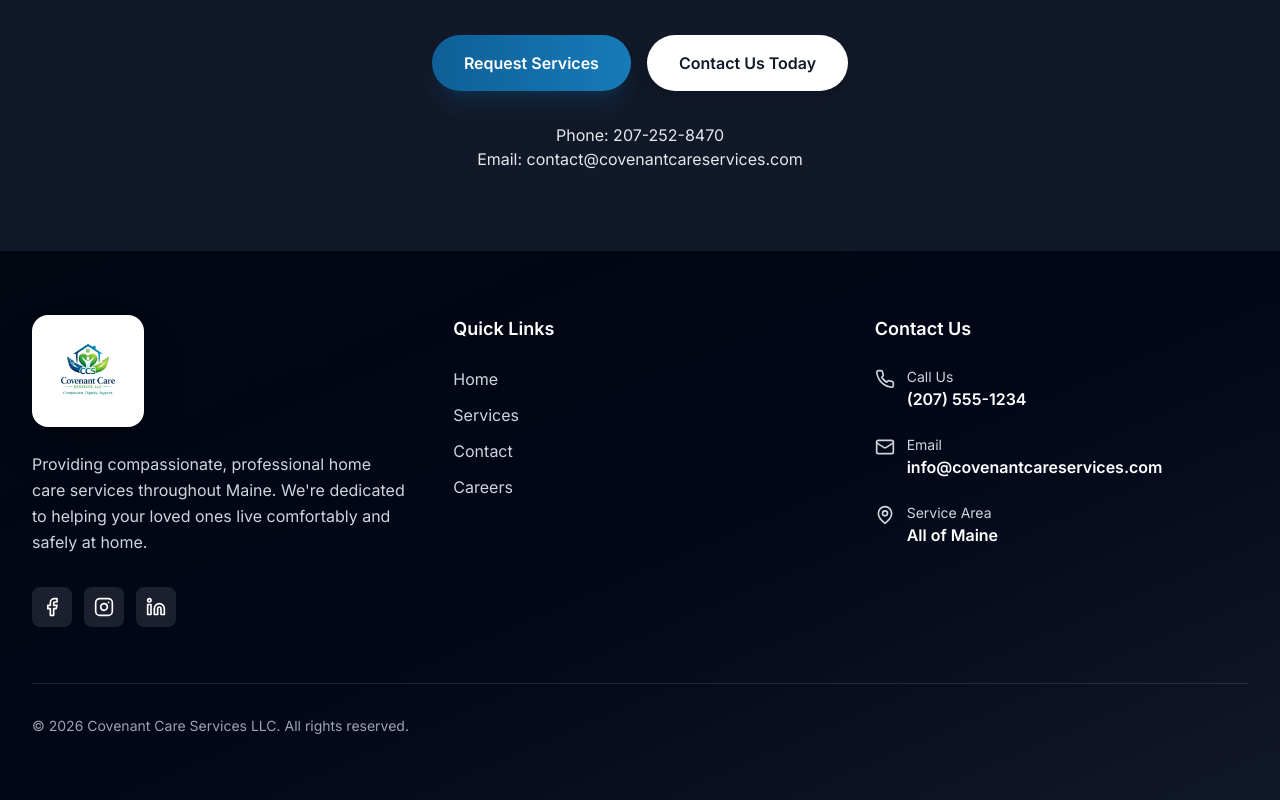
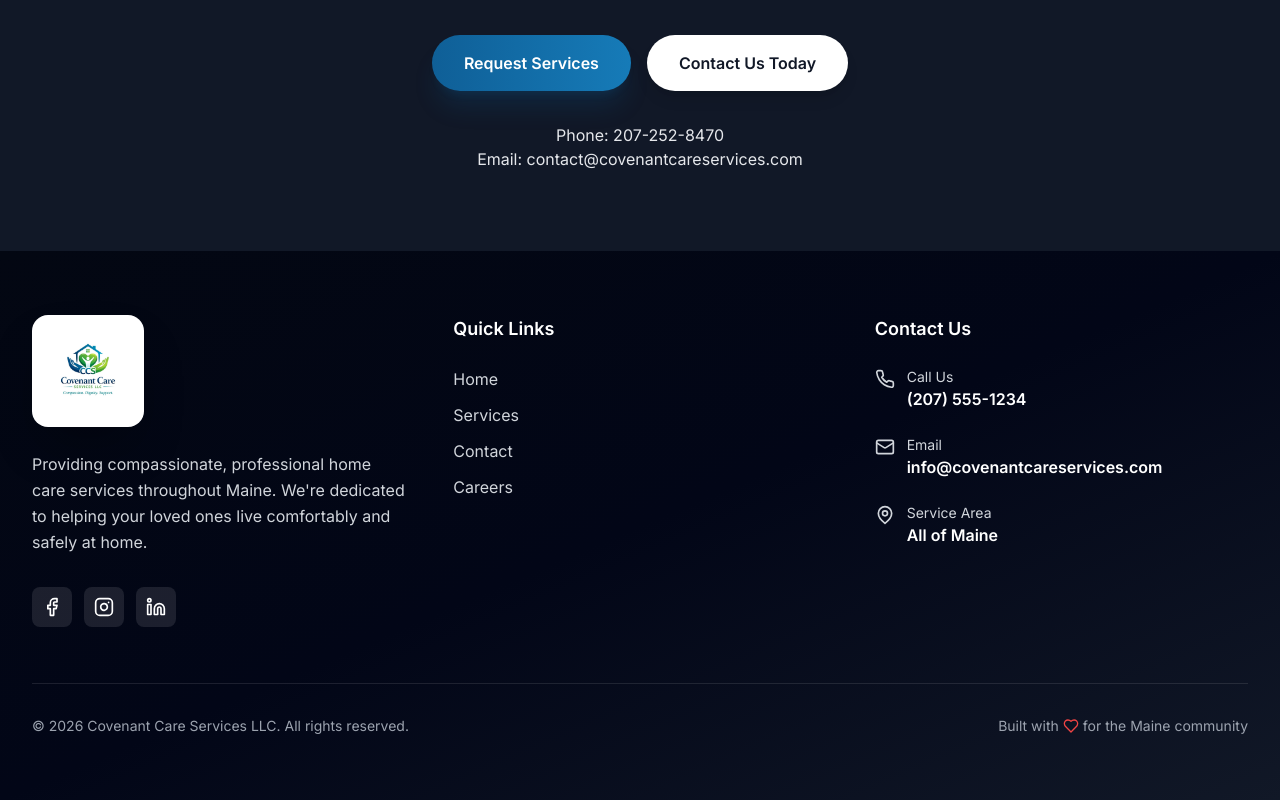
Before and after one commit to technophilej/Covenant_care_services, a Next.js app: page / in a window 1280 px wide. Shown: the part 2940-3740 px from the top of the page. Built offline with nearby package versions, Linux system fonts and the light colour scheme.

Commit message:
chore: restore footer tagline

```diff
--- a/components/layout/Footer.jsx
+++ b/components/layout/Footer.jsx
@@ -113,6 +113,9 @@
         <div className="border-t border-white/10 mt-14 pt-8">
           <div className="flex flex-col md:flex-row justify-between items-center gap-2">
             <p className="text-gray-400 text-sm">© {currentYear} Covenant Care Services LLC. All rights reserved.</p>
+            <p className="text-gray-400 text-sm flex items-center">
+              Built with <Heart className="w-4 h-4 mx-1 text-red-500" /> for the Maine community
+            </p>
           </div>
         </div>
       </div>
```
